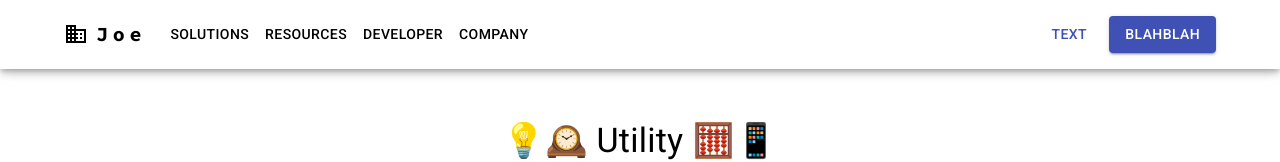
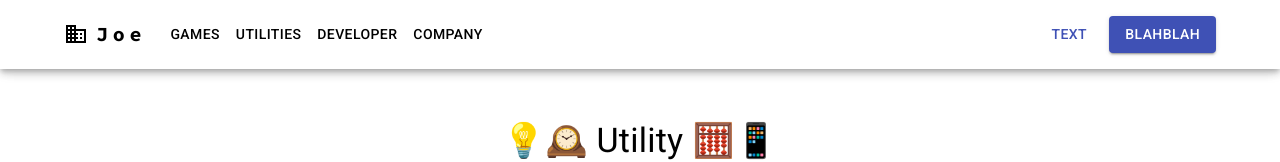
Before and after one commit to joe-brothers/joe-brothers.github.io, a React (Create React App) app: page /#/utility in a window 1280 px wide. Shown: the top 162 px of the page. Built offline with nearby package versions, Linux system fonts and the light colour scheme.

Commit message:
Edit: connect links

```diff
--- a/src/components/Footer.tsx
+++ b/src/components/Footer.tsx
@@ -151,7 +151,7 @@ export const Footer = () => {
           <IconButton>
             <YouTube />
           </IconButton>
-          <IconButton>
+          <IconButton onClick={() => window.open("https://github.com/joe-brothers/joe-brothers.github.io", "_blank")}>
             <GitHub />
           </IconButton>
         </Box>
--- a/src/components/TopBar.tsx
+++ b/src/components/TopBar.tsx
@@ -12,16 +12,22 @@ import {
   Typography,
 } from "@mui/material";
 import { Business as BusinessIcon, Menu as MenuIcon } from "@mui/icons-material";
+import { useNavigate } from "react-router-dom";
 
-const pages: string[] = ["Solutions", "Resources", "Developer", "Company"];
+const pages: { [key: string]: string }[] = [
+  { Games: "/games" },
+  { Utilities: "/utility" },
+  { Developer: "/" },
+  { Company: "/" },
+];
 
 export const TopBar = () => {
+  const navigate = useNavigate();
   const [anchorElNav, setAnchorElNav] = React.useState<null | HTMLElement>(null);
 
   const handleOpenNavMenu = (event: React.MouseEvent<HTMLElement>) => {
     setAnchorElNav(event.currentTarget);
   };
-
   const handleCloseNavMenu = () => {
     setAnchorElNav(null);
   };
@@ -78,16 +84,29 @@ export const TopBar = () => {
               }}
             >
               {pages.map((page) => (
-                <MenuItem key={page} onClick={handleCloseNavMenu}>
-                  <Typography textAlign="center">{page}</Typography>
+                <MenuItem
+                  key={`menu_side_${Object.entries(page)[0][0]}`}
+                  onClick={() => {
+                    handleCloseNavMenu();
+                    navigate(Object.entries(page)[0][1]);
+                  }}
+                >
+                  <Typography textAlign="center">{Object.entries(page)[0][0]}</Typography>
                 </MenuItem>
               ))}
             </Menu>
           </Box>
           <Box sx={{ flexGrow: 1, display: { xs: "none", md: "flex" } }}>
             {pages.map((page) => (
-              <Button key={page} onClick={handleCloseNavMenu} sx={{ my: 2, color: "inherit", display: "block" }}>
-                {page}
+              <Button
+                key={`menu_center_${Object.entries(page)[0][0]}`}
+                onClick={() => {
+                  handleCloseNavMenu();
+                  navigate(Object.entries(page)[0][1]);
+                }}
+                sx={{ my: 2, color: "inherit", display: "block" }}
+              >
+                {Object.entries(page)[0][0]}
               </Button>
             ))}
           </Box>
```
